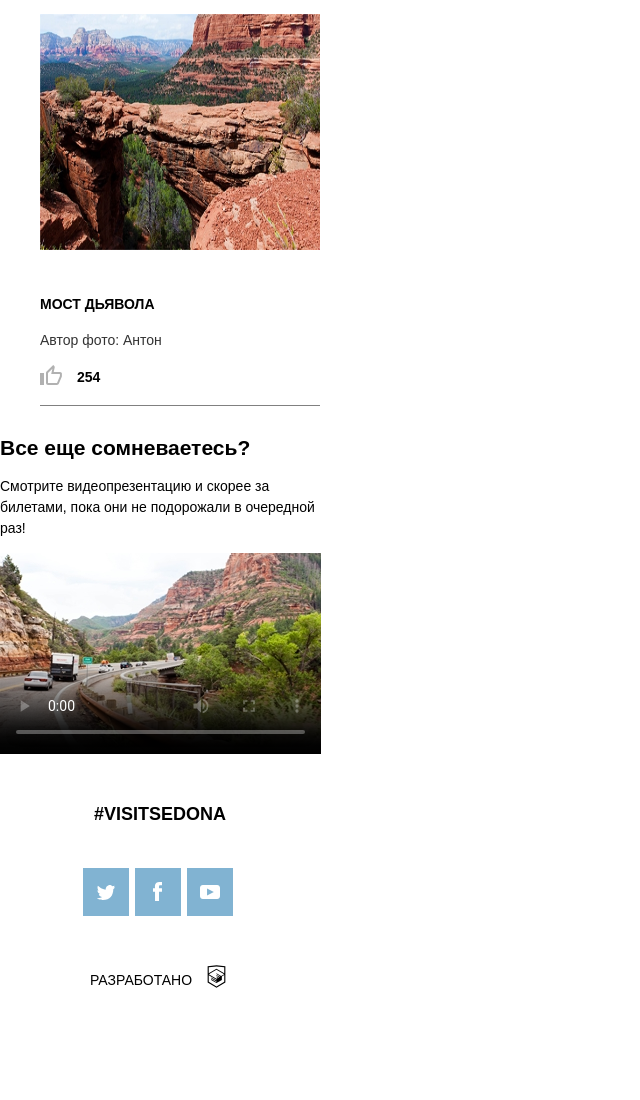
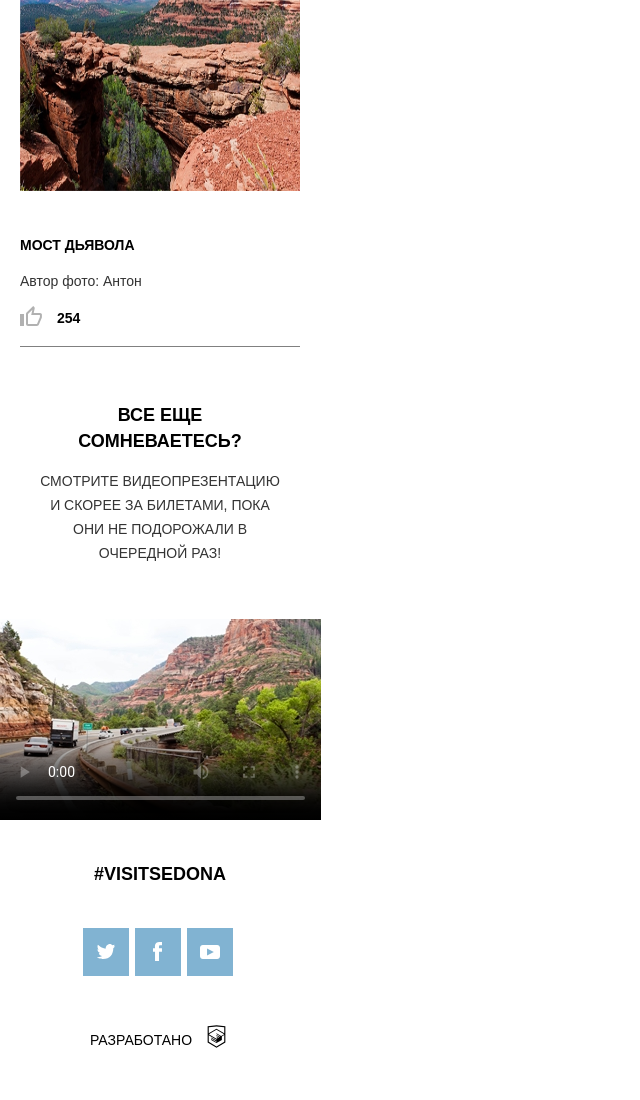
Before and after one commit to KLN1987/1072713-sedona-18, a website: page source/photo-video.html in a window 1280 px wide. Shown: the part 1930-3030 px from the top of the page, without its empty margins (0-640 px from the left). Before the commit the page ends 2970 px from the top, so only its background shows below. Drawn offline with nearby package versions, Linux system fonts and the light colour scheme; files that its build step writes are made by us from their sources.

Commit message:
mod3-task1

```diff
--- a/source/less/blocks/foto-video.less
+++ b/source/less/blocks/foto-video.less
@@ -1,5 +1,10 @@
-.foto__list{
+.foto__list {
   list-style: none;
+  display: flex;
+  flex-direction: column;
+  margin: 0 auto;
+  padding: 0;
+  align-items: center;
 }
 
 .foto__item{
@@ -42,3 +47,26 @@
   line-height: 24px;
   text-transform: @text-tr;
 }
+
+.video__wrapper {
+  display: flex;
+  flex-direction: column;
+  align-items: center;
+  text-align: center;
+}
+
+.video__header{
+  padding: 40px;
+  text-transform: @text-tr;
+}
+
+.video__header h2{
+  font-size: 18px;
+  font-weight: 700;
+  line-height: 26px;
+}
+
+.video__header p{
+  color: #333;
+  line-height: 24px;
+}
--- a/source/less/blocks/page-header-top.less
+++ b/source/less/blocks/page-header-top.less
@@ -2,6 +2,7 @@
   position: relative;
   margin: 0;
   padding: 0;
+  width: 320px;
   height: 56px;
   background-color: #fff;
 }
--- a/source/less/blocks/page-main-intro.less
+++ b/source/less/blocks/page-main-intro.less
@@ -25,7 +25,6 @@
 
 .page-main__intro-body{
   width: 255px;
-  height: 149px;
   color: #333333;
   margin-top: 43px;
   margin-left: 32px;
--- a/source/less/scaffolding.less
+++ b/source/less/scaffolding.less
@@ -36,8 +36,3 @@ a {
 .feedback p {
   margin-bottom: 0;
 }
-/*.page-header,
-.page-main,
-.page-footer {
-  width: 320px;
-}*/
```
